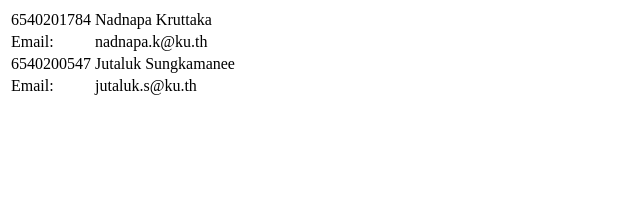
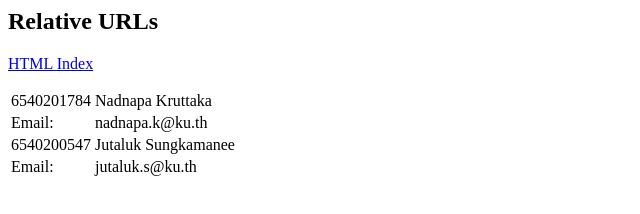
Before and after one commit to teentltans789/lab3.3, a plain HTML site: page index.html in a window 1280 px wide. Shown: the whole page, without its empty margins (0-640 px from the left). Drawn offline with Linux system fonts and the light colour scheme.

Commit message:
hyperlink

```diff
--- a/index.html
+++ b/index.html
@@ -18,6 +18,8 @@
             <tr>
                 <td>Email:</td><td>jutaluk.s@ku.th</td>
             </tr>
+            <h2>Relative URLs</h2>
+            <p><a href="index.html">HTML Index</a></p>
         </table>
     </body>
 </html>
```
